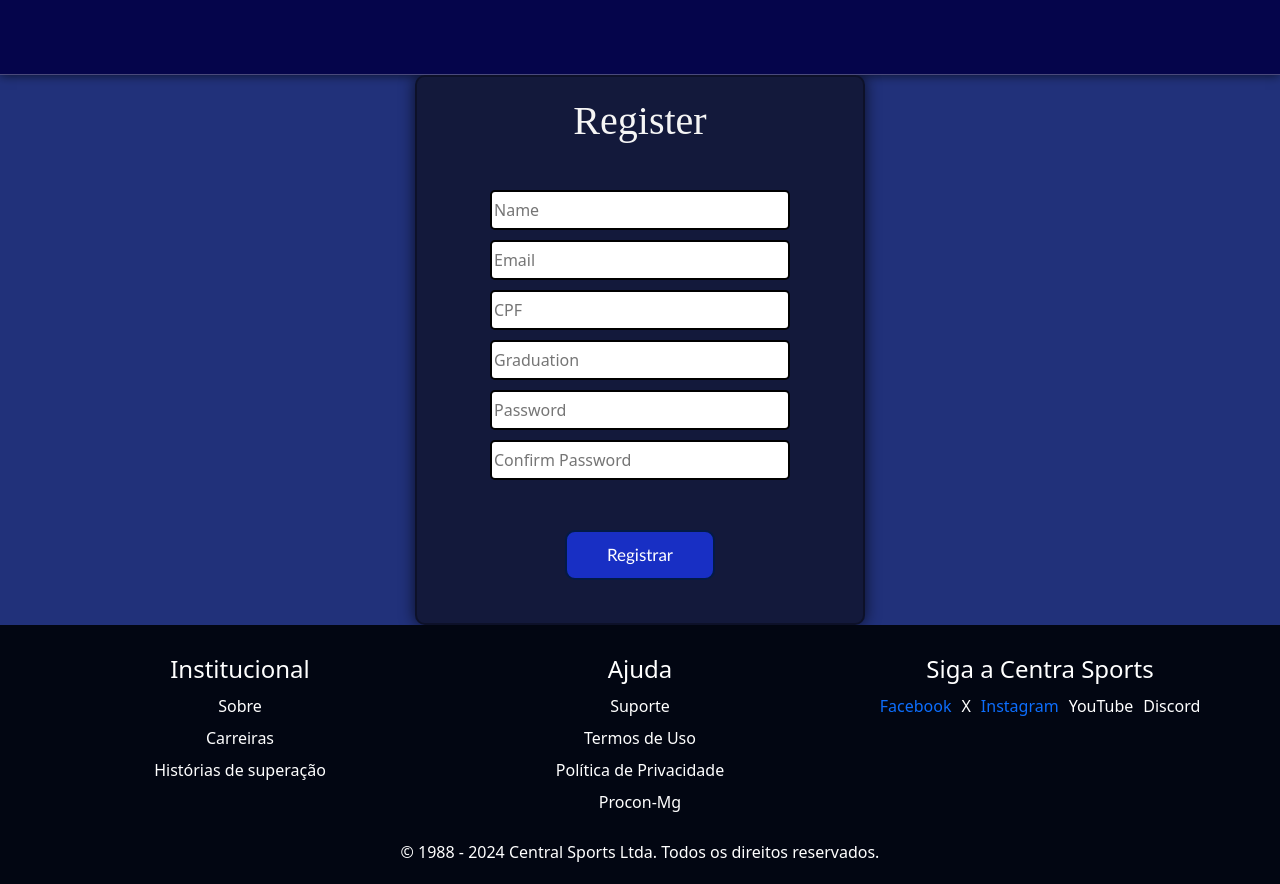
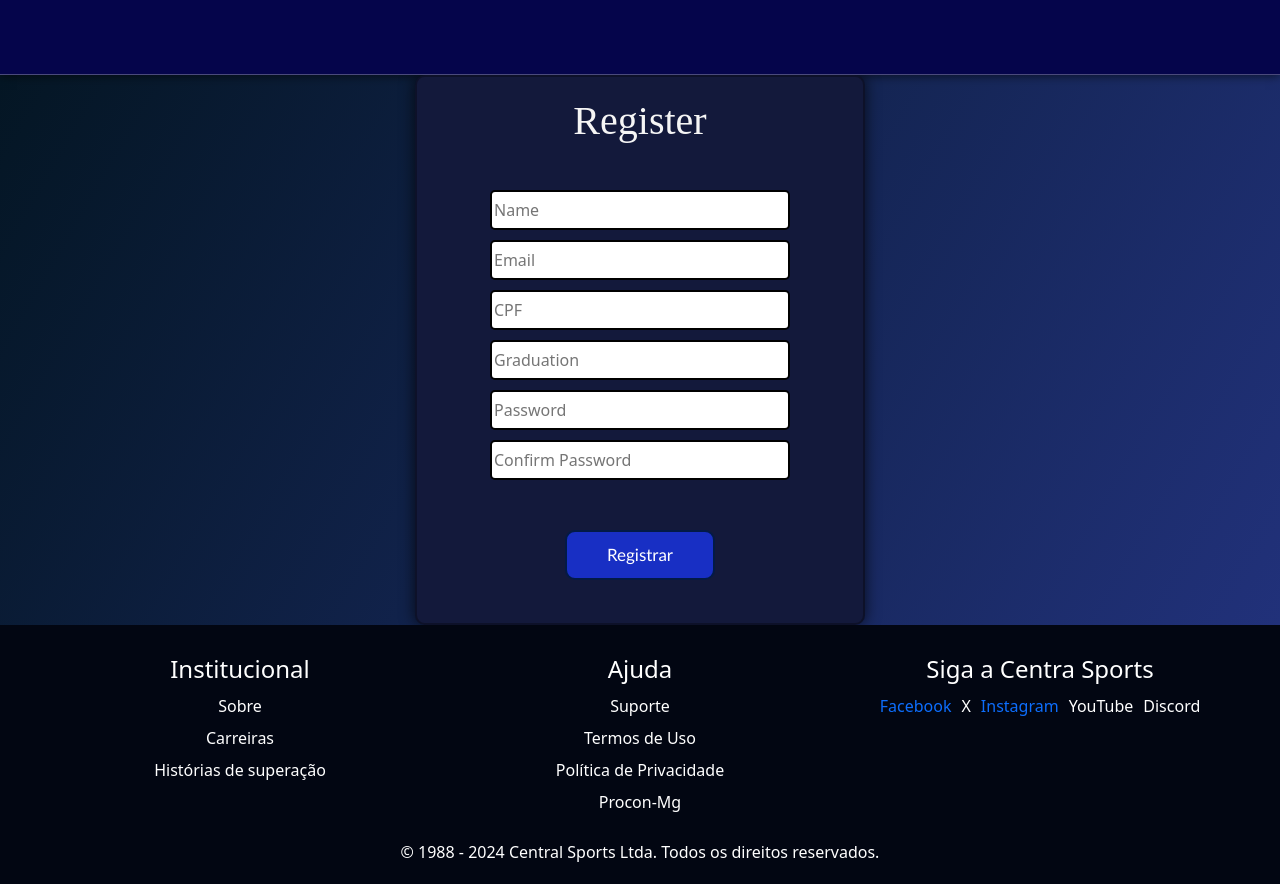
Before and after one commit to FelipeMateus4/Central-Sports, a React (Create React App) app in the folder Implementacao/front-end/: page /treinador/register in a window 1280 px wide. Built offline with nearby package versions, Linux system fonts and the light colour scheme.

Commit message:
style: buttom login and background animation

```diff
--- a/Implementacao/front-end/src/Pages/Login/Login.css
+++ b/Implementacao/front-end/src/Pages/Login/Login.css
@@ -1,5 +1,7 @@
 .page-section {
     background: #21317a;
+    background: linear-gradient(120deg, #041624, #21317a);
+    animation: gradientBG 9s linear infinite;
     background-size: 200% 200%;
     display: flex;
     flex-direction: column;
@@ -10,6 +12,18 @@
     padding: 0;
     margin: 0;
     height: 100vh; /* Garante que a seção ocupe toda a altura da tela */
+}
+
+@keyframes gradientBG {
+    0% {
+        background-position: 0% 50%;
+    }
+    50% {
+        background-position: 100% 50%;
+    }
+    100% {
+        background-position: 0% 50%;
+    }
 }
 
 .login-container {
--- a/Implementacao/front-end/src/Pages/Register/Register.css
+++ b/Implementacao/front-end/src/Pages/Register/Register.css
@@ -2,6 +2,8 @@
     background: #21317a;
     background-size: 200% 200%;
     display: flex;
+    background: linear-gradient(120deg, #041624, #21317a);
+    animation: gradientBG 9s linear infinite;
     flex-direction: column;
     align-items: center;
     justify-content: center;
```
